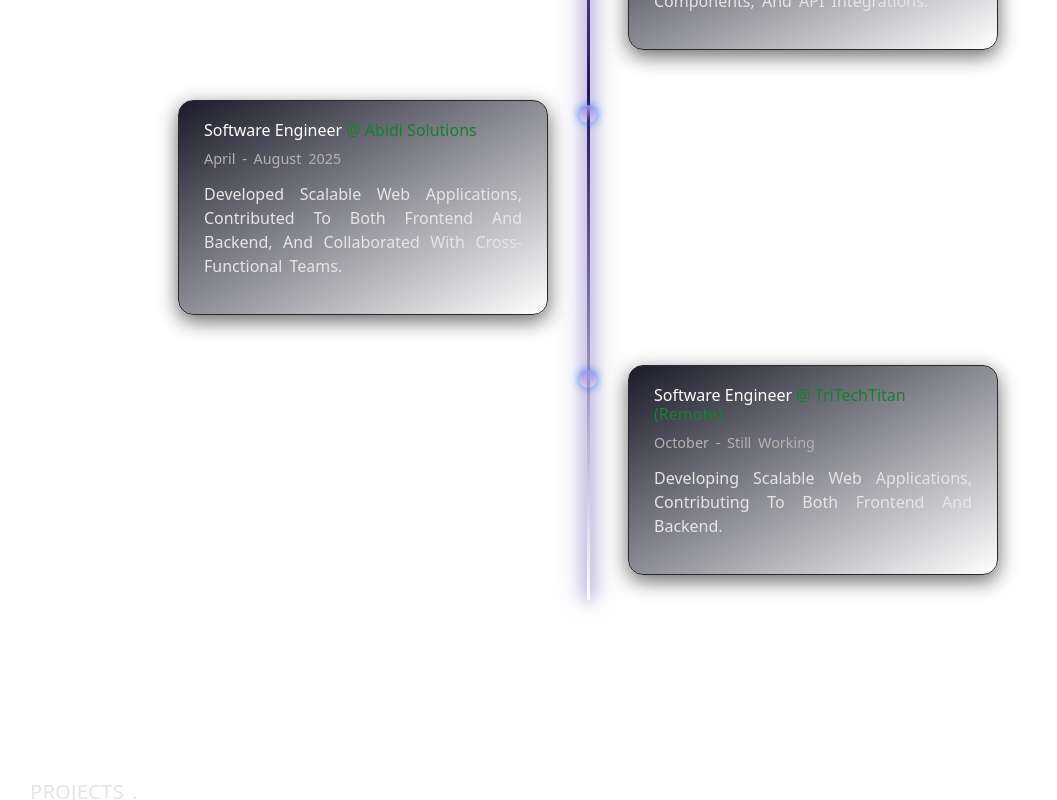
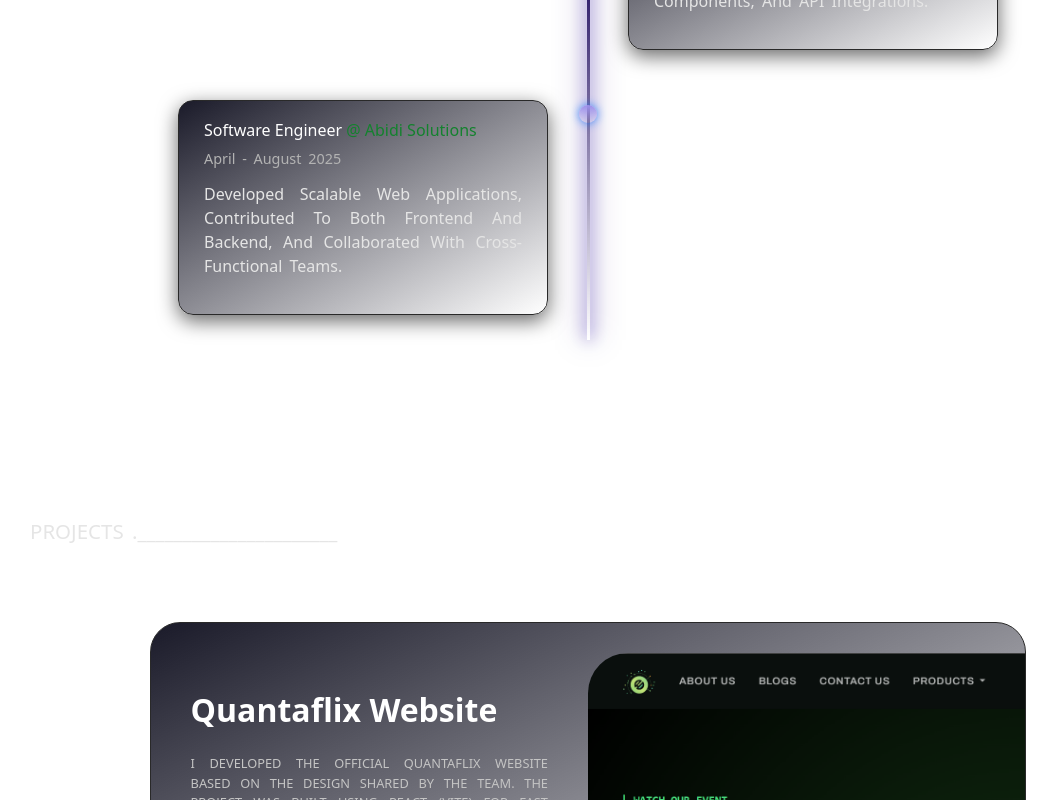
Before and after one commit to ZaraEjaz/ZaraEjaz_Protfolio, a React (Vite) app: page / in a window 1280 px wide. Shown: the part 2727-3527 px from the top of the page, without its empty margins (52-1109 px from the left). Built offline with nearby package versions, Linux system fonts and the light colour scheme.

Commit message:
Remove TriTechTitan experience entry
Removed current position entry for TriTechTitan.

```diff
--- a/src/Components/Experience/Experience.jsx
+++ b/src/Components/Experience/Experience.jsx
@@ -23,12 +23,6 @@
     duration: "April - August 2025",
     description: "Developed scalable web applications, contributed to both frontend and backend, and collaborated with cross-functional teams."
   },
-  {
-    company: "TriTechTitan (Remote)",
-    role: "Software Engineer",
-    duration: "October - Still Working",
-    description: "Developing scalable web applications, contributing to both frontend and backend."
-  }
 ];
 
 const Experience = () => {
```
